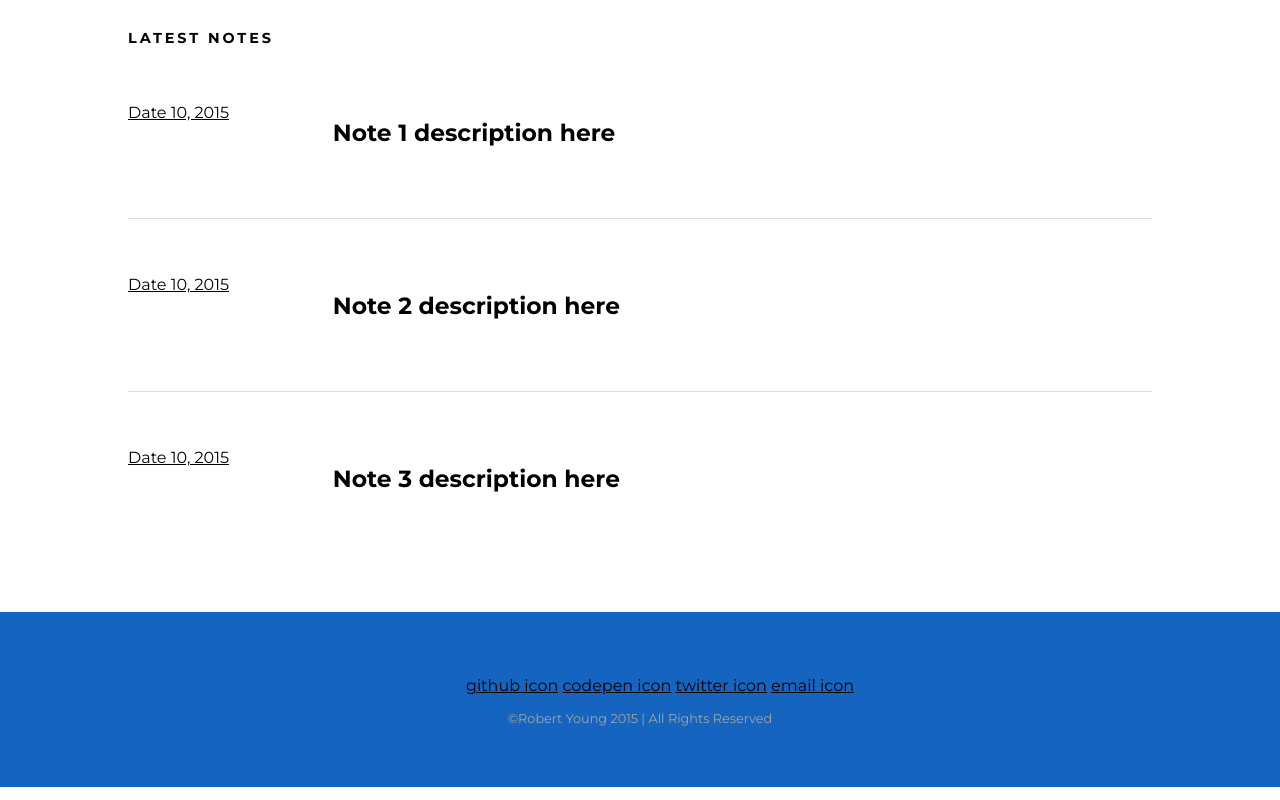
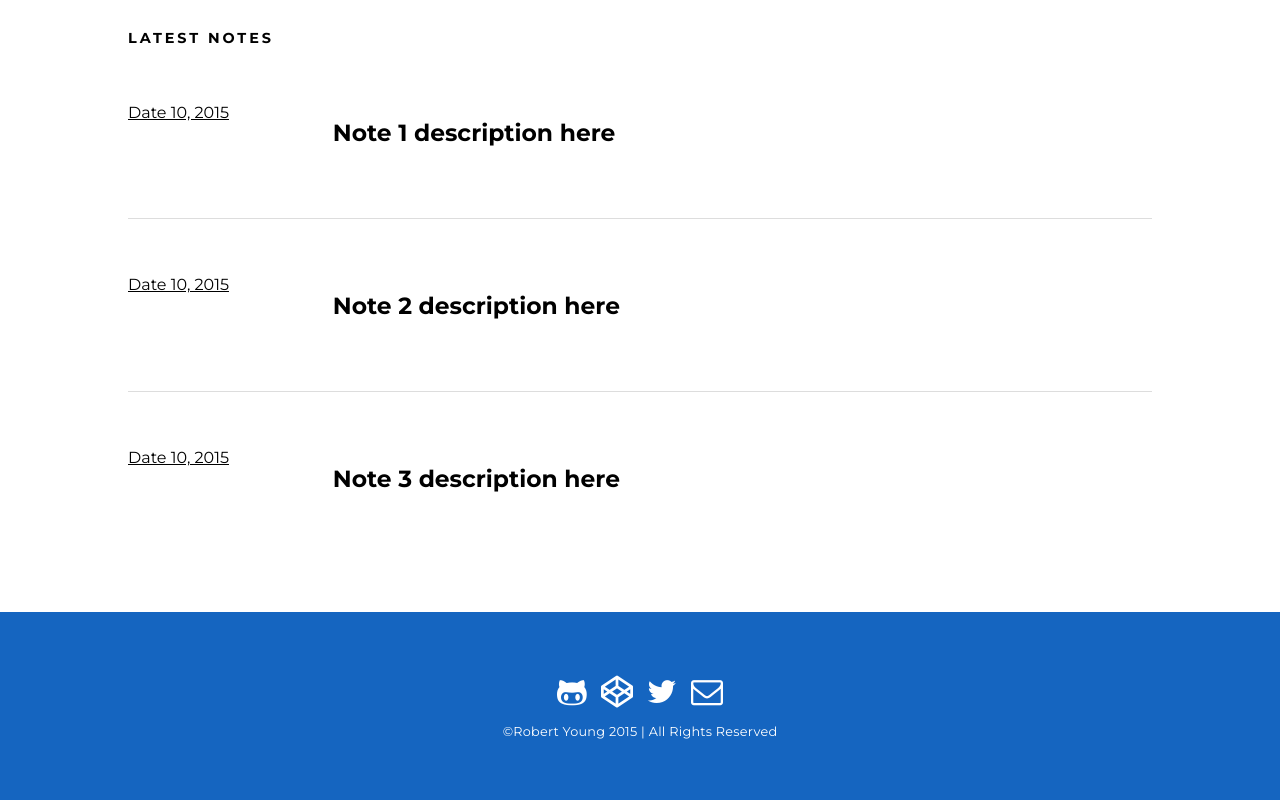
Before and after one commit to ryoungz/portfolio-2015, a website: page app/index.html in a window 1280 px wide. Shown: the part 781-1581 px from the top of the page. Drawn offline with Linux system fonts and the light colour scheme.

Commit message:
add social media icons to footer

```diff
--- a/app/index.html
+++ b/app/index.html
@@ -3,7 +3,8 @@
 <head>
 	<meta charset="UTF-8">
 	<title>Robert Young</title>
-	<link href='https://fonts.googleapis.com/css?family=Montserrat:400,700' rel='stylesheet' type='text/css'>
+	<link rel='stylesheet' href='https://fonts.googleapis.com/css?family=Montserrat:400,700' type='text/css'>
+	<link rel="stylesheet" href="https://maxcdn.bootstrapcdn.com/font-awesome/4.4.0/css/font-awesome.min.css">
 	<link rel="stylesheet" href="css/styles.css">
 </head>
 
@@ -60,10 +61,10 @@
 	<footer class="footer">
 		<div class="container">
 			<ul>
-				<li><a href="">github icon</a></li>
-				<li><a href="">codepen icon</a></li>
-				<li><a href="">twitter icon</a></li>
-				<li><a href="">email icon</a></li>
+				<li><a href="https://github.com/ryoungz"><i class="fa fa-github-alt fa-2x"></i></a></li>
+				<li><a href="http://codepen.io/ryoungz/"><i class="fa fa-codepen fa-2x"></i></a></li>
+				<li><a href="https://twitter.com/robertcyoung"><i class="fa fa-twitter fa-2x"></i></a></li>
+				<li><a href="mailto:ryoungz@gmail.com"><i class="fa fa-envelope-o fa-2x"></i></a></li>
 			</ul>
 			<p class="footer-info">&#169;Robert Young 2015 | All Rights Reserved</p>
 		</div>
--- a/app/scss/styles.scss
+++ b/app/scss/styles.scss
@@ -119,12 +119,20 @@ header {
     color: #A4A4A4;
     ul {
         list-style: none;
+        padding-left: 0;
         	li {
             display: inline-block;
+              a {
+								color: #fff;
+								padding-left: 5px;
+								padding-right: 5px;
+						}
         }
     }
 }
 
 .footer-info {
     font-size: 80%;
+    letter-spacing: .02em;
+    color: #fff;
 }
```
Also changed, not shown: app/css/styles.css. Lines whose indentation alone changed are shown as unchanged.
